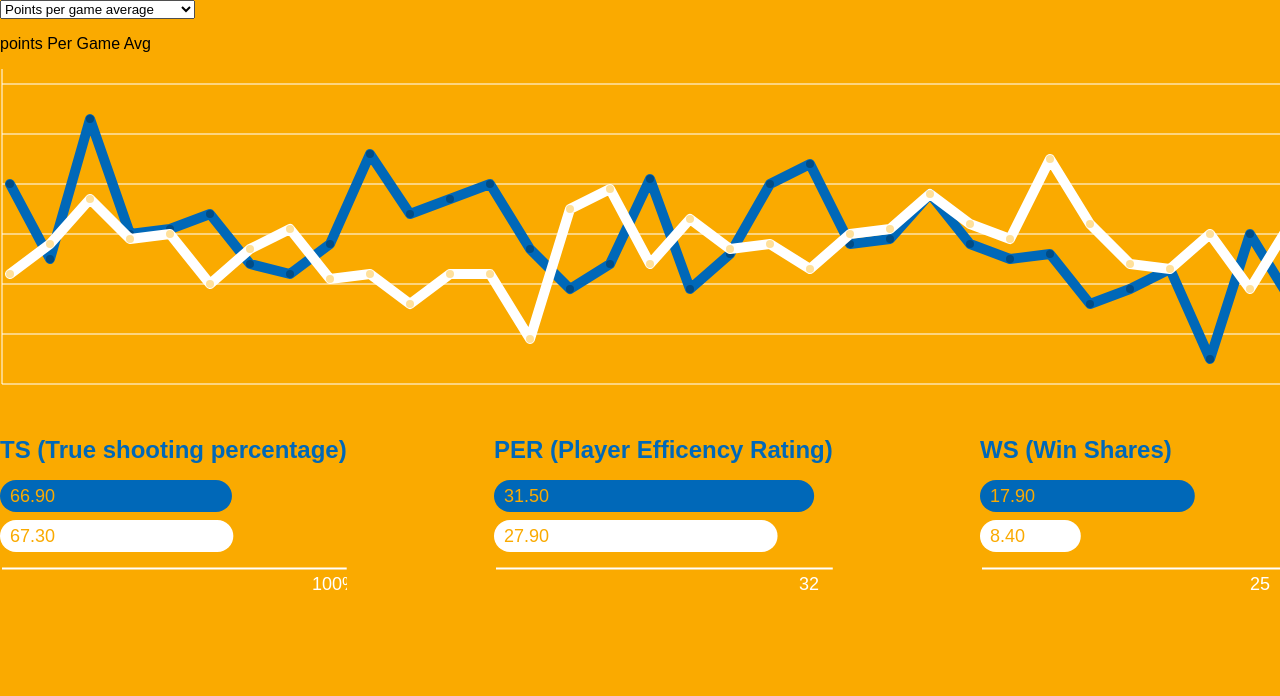
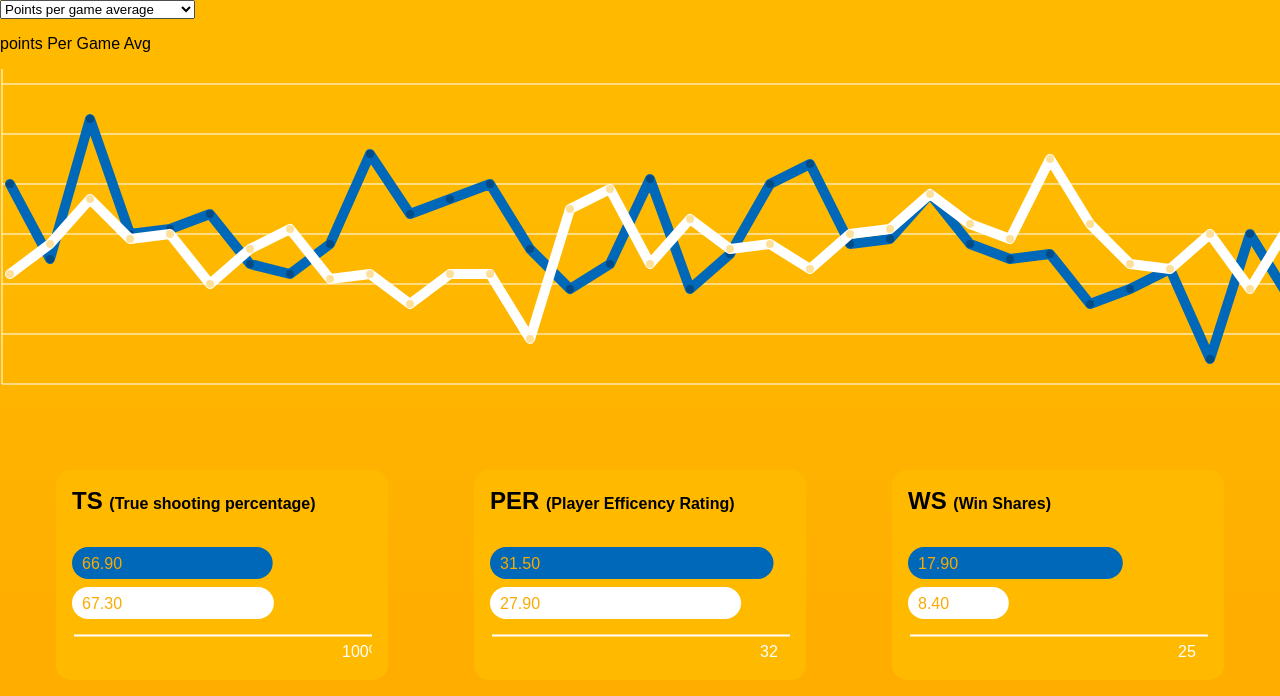
Before and after one commit to asimpson/is-steph-mvp, a React app: page / in a window 1280 px wide. Shown: the top 696 px of the page. Built offline with nearby package versions, Linux system fonts and the light colour scheme.

Commit message:
feat: style bar graphs more like sketch

```diff
--- a/index.html
+++ b/index.html
@@ -11,14 +11,19 @@
 
       body {
         margin: 0;
-    background: #FAAA00;
+        background-image: linear-gradient(0deg, #FFAE00 14%, #FFBA00 76%);;
         font-family: sans-serif;
         font-size: 16px;
       }
 
-  svg text {
-    font-size: 18px;
-    font-family: sans-serif;
+      .flex-container {
+        display: block;
+      }
+
+      @media(min-width: 48em) {
+        .flex-container {
+          display: flex;
+        }
       }
     </style>
   </head>
--- a/src/App.js
+++ b/src/App.js
@@ -66,13 +66,24 @@ export default class App extends Component {
         y2={x === 0 ? maxScaled : maxScaled - x * segmentScale}
       />
     );
+    const smallSize = {
+      fontSize: '16px',
+    };
+
     const textHeaderStyles = {
-      color: '#0068B8',
+      color: 'black',
       fontWeight: '700',
       fontSize: '24px',
       lineHeight: '1',
       margin: '0',
-      marginBottom: '0.5rem',
+      marginBottom: '1.5rem',
+    };
+
+    const rectStyles = {
+      background: '#FFBA00',
+      padding: '1.2rem 1rem',
+      margin: '1rem',
+      borderRadius: '15px',
     };
     return (
       <Fragment>
@@ -112,19 +123,32 @@ export default class App extends Component {
           </svg>
         </div>
 
-        <div style={{ display: 'flex', justifyContent: 'space-between' }}>
-          <div>
-            <p style={textHeaderStyles}>TS (True shooting percentage)</p>
+        <div
+          className="flex-container"
+          style={{
+            justifyContent: 'space-between',
+            maxWidth: '1200px',
+            margin: '1em auto',
+          }}
+        >
+          <div style={rectStyles}>
+            <p style={textHeaderStyles}>
+              TS <span style={smallSize}>(True shooting percentage)</span>
+            </p>
             <Bar ghost={ghostAvg} current={currentAvg} type="TS" />
           </div>
 
-          <div>
-            <p style={textHeaderStyles}>PER (Player Efficency Rating)</p>
+          <div style={rectStyles}>
+            <p style={textHeaderStyles}>
+              PER <span style={smallSize}>(Player Efficency Rating)</span>
+            </p>
             <Bar ghost={ghostAvg} current={currentAvg} type="PER" />
           </div>
 
-          <div>
-            <p style={textHeaderStyles}>WS (Win Shares)</p>
+          <div style={rectStyles}>
+            <p style={textHeaderStyles}>
+              WS <span style={smallSize}>(Win Shares)</span>
+            </p>
             <Bar ghost={ghostAvg} current={currentAvg} type="WS" />
           </div>
         </div>
--- a/src/Bar.js
+++ b/src/Bar.js
@@ -2,10 +2,13 @@ import React, { Fragment } from 'react';
 
 const determineWidth = (props, target) => {
   if (props.type === 'TS') {
+    // true shooting is a percentage so 100 makes sense
     return `${props[target]['TS'] * 100}%`;
   } else if (props.type === 'PER') {
+    // highest PER ever is ~32 by WILT
     return `${props[target]['PER'] * 3}%`;
   } else if (props.type === 'WS') {
+    // highest WS is by Kareem at with 25
     return `${props[target]['WS'] * 4}%`;
   }
 };
```
Lines whose indentation alone changed are shown as unchanged.
